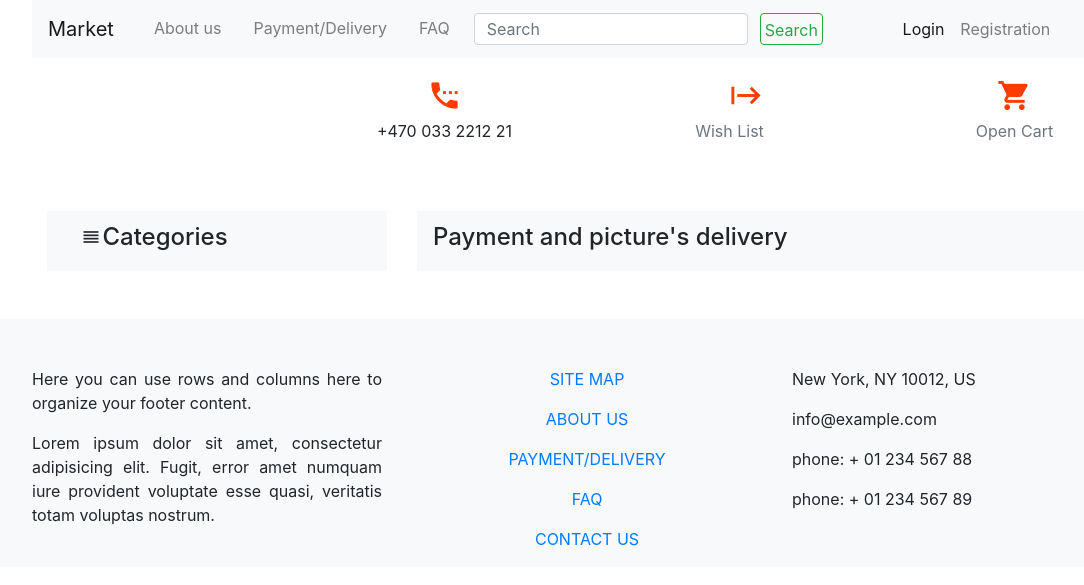
After one commit to yurabysaha/de_market, a Django app: page /site_map in a window 1280 px wide. The commit adds this page. Shown: the top 585 px of the page, without its empty margins (53-1137 px from the left). Run offline with Django 3.2, Linux system fonts and the light colour scheme; data that the repository does not hold is empty; parts of the project's set-up code (start-up, migrations or seed data) failed here and were passed over; some libraries are stand-ins or nearby versions.

Commit message:
Added page site map

```diff
--- a/pages/urls.py
+++ b/pages/urls.py
@@ -7,4 +7,5 @@ urlpatterns = [
     path('delivery/', views.delivery, name='delivery'),
     path('faq/', views.faq, name='faq'),
     path('search/', views.search, name='search'),
+    path('site_map', views.site_map, name="site_map")
 ]
--- a/pages/views.py
+++ b/pages/views.py
@@ -33,3 +33,8 @@ def search(request):
     else:
         items = Item.objects.exclude(status=0).filter(title_en__icontains=query_item_name)
         return render(request, 'search.html', {'items': items, 'categories': categories, 'query_item_name':query_item_name})
+
+
+def site_map(request):
+    categories = Category.objects.order_by('name_en').all()
+    return render(request, 'site_map.html', {'categories': categories})
--- a/templates/base.html
+++ b/templates/base.html
@@ -135,7 +135,7 @@
 
                     <ul class="list-unstyled">
                         <p>
-                            <a href="#!" class="text-black">SITE MAP</a>
+                            <a href="{% url 'site_map' %}" class="text-black">SITE MAP</a>
                         </p>
                         <p>
                             <a href="{% url 'about_us' %}">ABOUT US</a>
--- /dev/null
+++ b/templates/site_map.html
@@ -0,0 +1,57 @@
+{% extends "base.html" %}
+{% load i18n %}
+
+{% block content %}
+
+    <div class="container mt-3">
+        <div class="row">
+            <div class="col-4">
+                <nav class="navbar navbar-expand-lg navbar-light bg-light mt-3" style="height: 60px;">
+                <div class="dropdown">
+                    <div class="btn-group">
+                         <div class="btn"  id="dropdownMenu2" data-toggle="dropdown" aria-haspopup="true" aria-expanded="false">
+                            <h4><i class="material-icons" style="font-size: 20px; position: relative; top: 2px; left: 5px">reorder</i>
+                            Categories</h4>
+                        </div>
+
+                    <div class="dropdown-menu">
+                        {% for category in categories %}
+                         <a class="dropdown-item" href="#">
+                             <i class="material-icons" style="font-size: 20px; color: #FE3C01; position: relative; top: 5px; left: 5px">keyboard_arrow_right</i>  {{ category.name_en }}</a>
+                        {% endfor %}
+                    </div>
+                    </div>
+                </div>
+
+                </nav>
+            </div>
+
+            <div class="col-8">
+                <nav class="navbar navbar-expand-lg navbar-light bg-light mt-3" style="height: 60px;">
+                    <h4> Payment and picture's delivery</h4>
+                </nav>
+            </div>
+        </div>
+    </div>
+<!-- END HOME CONTENT -->
+
+
+<!-- Start site map -->
+    <div class="container mt-5">
+    {% for category in categories %}
+        {% if not category.parent %}
+        <ul>
+            <li style=""><a href="#"<h2>{{ category.name_en }}</h2></a></li>
+            {% if category.sub_category.count > 0 %}
+                {% for i in category.sub_category.all %}
+                <ul>
+                    <li><a href="#"><p>{{ i.name_en }}</p></a></li>
+                </ul>
+                {% endfor %}
+            {% endif %}
+        </ul>
+        {% endif %}
+    {% endfor %}
+    </div>
+<!-- END site map -->
+{% endblock %}
```
